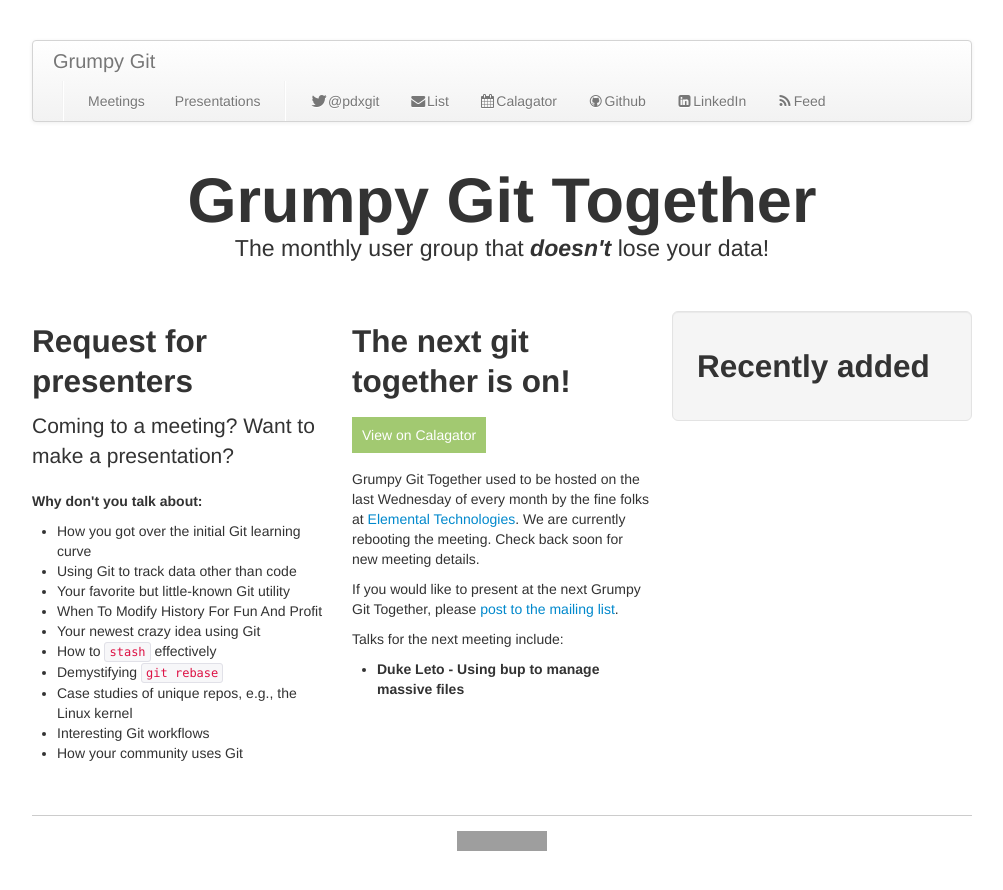
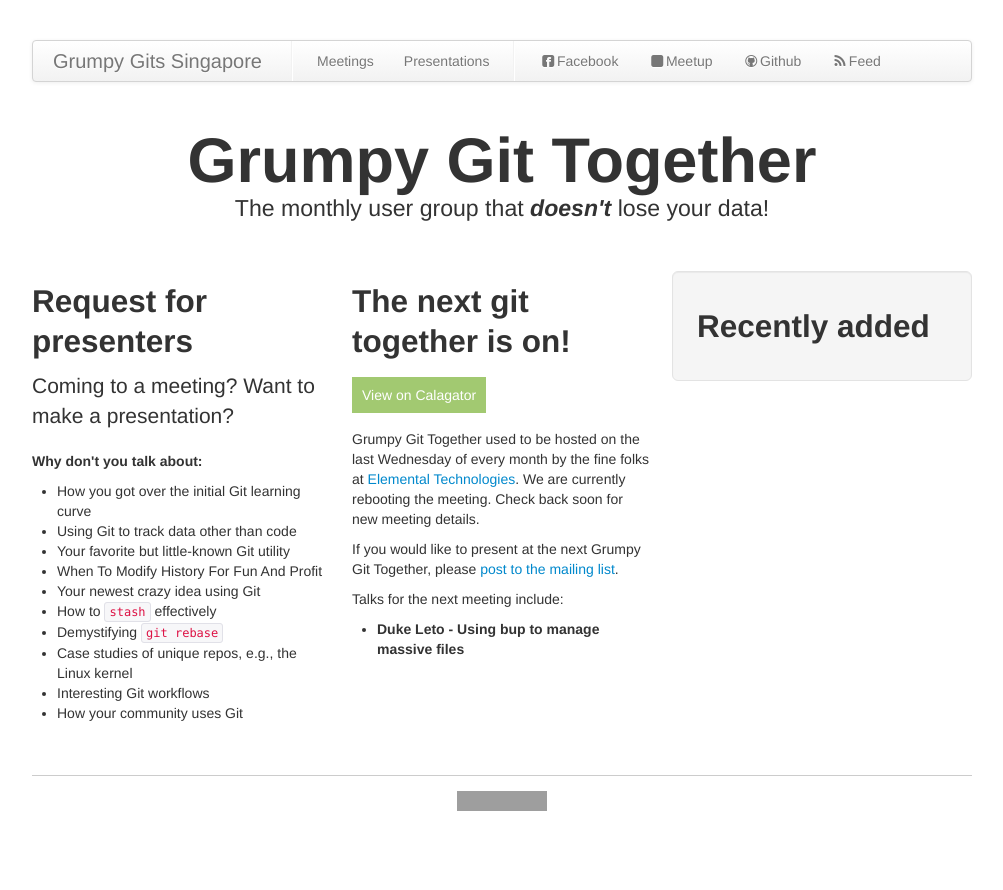
Before and after one commit to pdxgit/pdxgit.github.com, a Jekyll site: the page built from index.html, in a window 1280 px wide. Shown: the top 890 px of the page, without its empty margins (138-1141 px from the left). Built offline with Jekyll 4.4.1, drawn with Linux system fonts in a browser that asks for light colours; Markdown is read by kramdown in place of the engine named in the settings; grey boxes are pictures that could not be loaded.

Commit message:
Update navbar
- Changed Twitter link to Facebook, and List to Meetup
- Removed Calagator and LinkedIn since we don't have those

```diff
--- a/_includes/_navbar.html
+++ b/_includes/_navbar.html
@@ -1,17 +1,15 @@
 <nav class='navbar'>
   <div class='navbar-inner'>
-    <a class='brand' rel='home' href='http://grumpygits.github.com'>Grumpy Git</a>
+    <a class='brand' rel='home' href='http://grumpygits.github.com'>Grumpy Gits Singapore</a>
     <ul class='nav'>
       <li class='divider-vertical'></li>
       <li{% if page.title == 'Meetings' %} class='active'{% endif %}><a href='/meetings'>Meetings</a></li>
       <li{% if page.title == 'Presentations' %} class='active'{% endif %}><a href='/presentations'>Presentations</a></li>
       <li class='divider-vertical'></li>
-      <li><a href='http://twitter.com/pdxgit'><span class='icon-twitter'></span>@pdxgit</a></li>
-      <li><a href='http://groups.google.com/group/pdxgit'><span class='icon-envelope-alt'></span>List</a></li>
-      <li><a href='http://calagator.org/events/search?query=pdxgit'><span class='icon-calendar'></span>Calagator</a></li>
-      <li><a href="https://github.com/pdxgit/pdxgit.github.com"><span class="icon-github"></span>Github</a></li>
-      <li><a href="http://www.linkedin.com/groups/PDX-Git-Together-4824351"><span class="icon-linkedin-sign"></span>LinkedIn</a></li>
-      <li><a href='/atom.xml'><span class='icon-rss'></span>Feed</a>
+      <li><a href="https://www.facebook.com/groups/sggrumpygits/"><span class="icon-facebook-sign"></span>Facebook</a></li>
+      <li><a href="http://www.meetup.com/Grumpy-Gits-SG/"><span class='icon-sign-blank'></span>Meetup</a></li>
+      <li><a href="https://github.com/GrumpyGits"><span class="icon-github"></span>Github</a></li>
+      <li><a href="/atom.xml"><span class='icon-rss'></span>Feed</a>
     </ul>
   </div>
 </nav>
```
